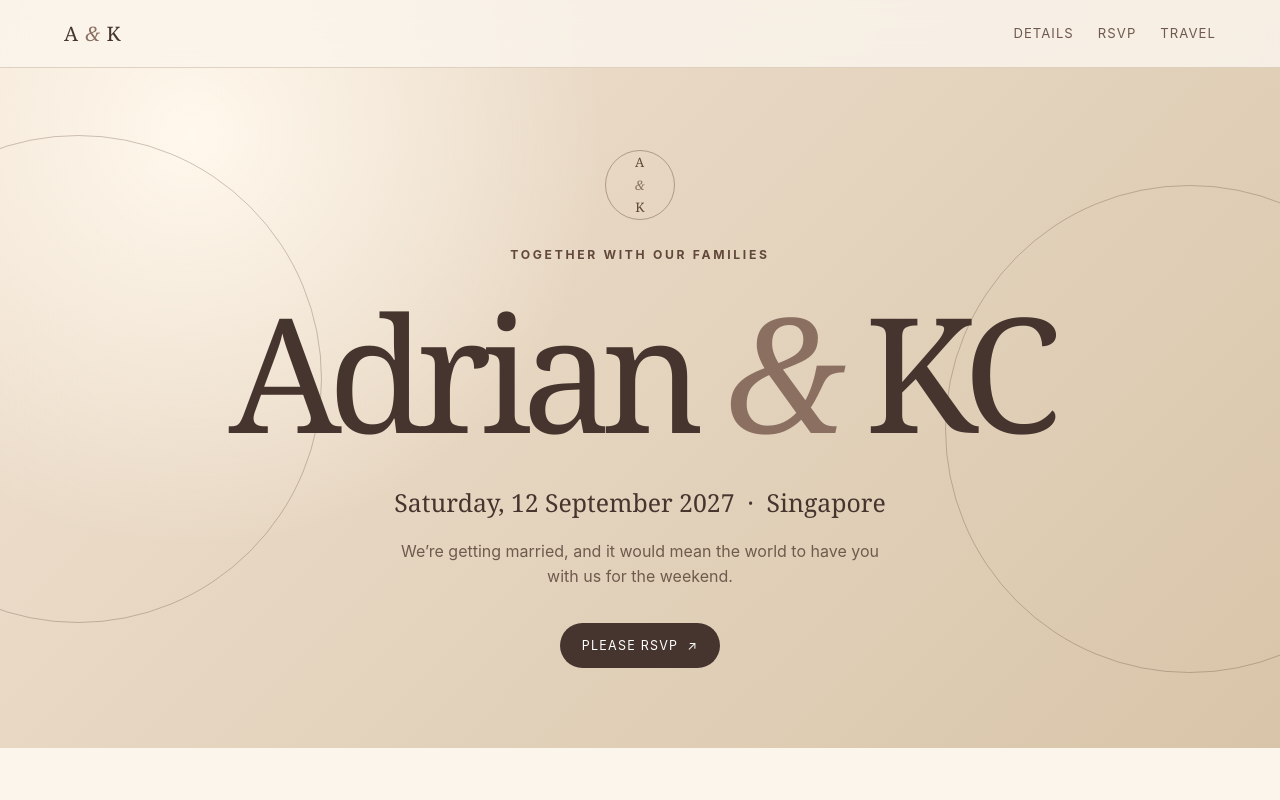
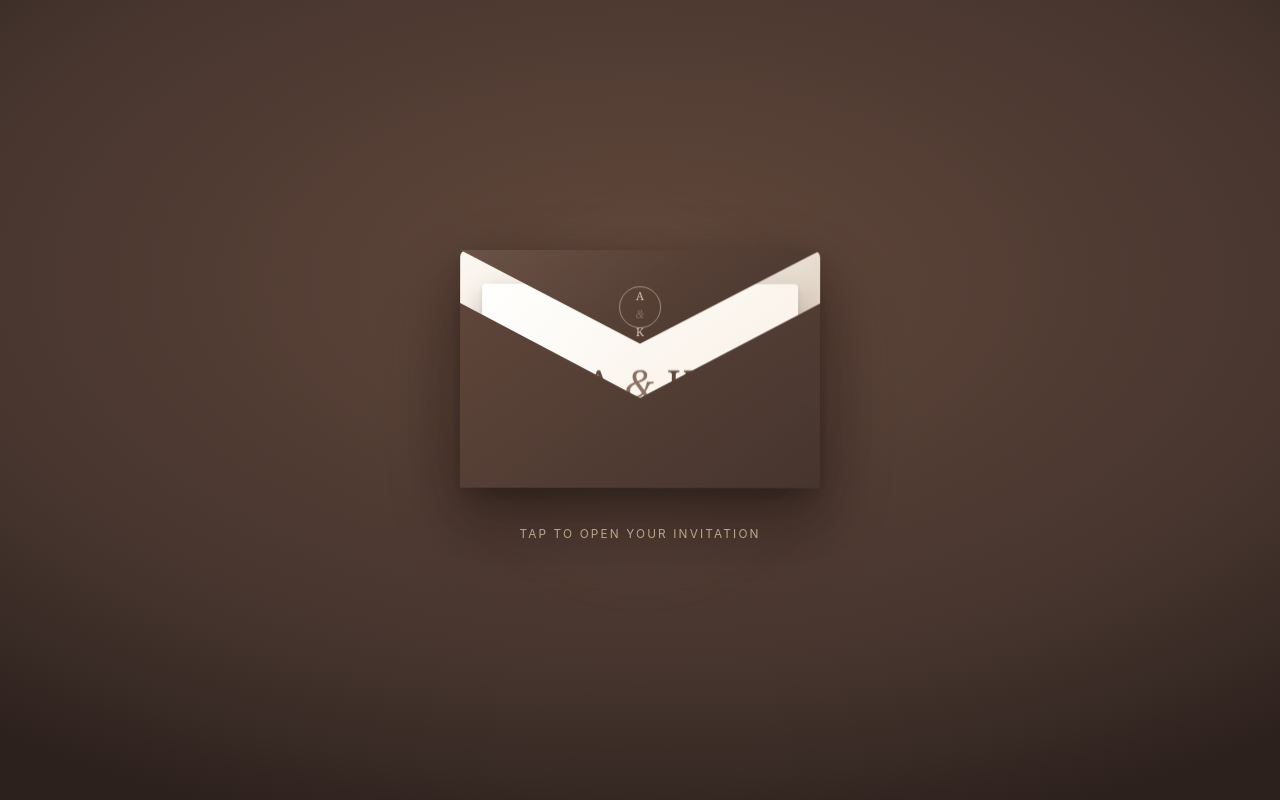
Before and after one commit to deviling124/wedding, a Next.js app: page / in a window 1280 px wide. Shown: the top 800 px of the page. Built offline with nearby package versions, Linux system fonts and the light colour scheme.

Commit message:
Add opening invitation envelope animation

```diff
--- a/app/globals.css
+++ b/app/globals.css
@@ -16,6 +16,28 @@ html { scroll-behavior: smooth; }
 body { margin: 0; color: var(--ink); background: var(--cream); font-family: var(--sans); line-height: 1.55; }
 a { color: inherit; }
 button, input, select, textarea { font: inherit; }
+.envelope-overlay { position: fixed; inset: 0; z-index: 200; display: flex; flex-direction: column; align-items: center; justify-content: center; width: 100%; padding: 24px; border: 0; color: var(--cream); background: radial-gradient(ellipse 82% 72% at 50% 35%, #62473b 0%, #46352e 68%, #2d211d 100%); cursor: pointer; perspective: 1400px; transition: opacity .45s ease 1s, visibility .45s ease 1s; }
+.envelope-overlay::before { content: ''; position: absolute; width: 440px; height: 440px; border-radius: 50%; background: radial-gradient(circle, rgba(216,197,169,.13), rgba(216,197,169,.03) 38%, transparent 70%); filter: blur(8px); pointer-events: none; }
+.envelope-overlay.opening { opacity: 0; visibility: hidden; pointer-events: none; }
+.envelope-box { position: relative; width: min(78vw, 360px); aspect-ratio: 1.52 / 1; transform-style: preserve-3d; filter: drop-shadow(0 32px 42px rgba(25,16,13,.36)); animation: envelopeFloat 5s ease-in-out infinite; }
+.envelope-back { position: absolute; inset: 0; border-radius: 7px; background: linear-gradient(145deg, #fbf5ec 0%, #eadfd3 52%, #cbb29b 100%); box-shadow: 0 24px 50px rgba(25,16,13,.28), 0 6px 15px rgba(25,16,13,.12); }
+.envelope-back::after { content: ''; position: absolute; inset: 0; border-radius: inherit; background: linear-gradient(135deg, rgba(255,255,255,.28), transparent 45%, rgba(70,53,46,.05)); }
+.envelope-card { position: absolute; left: 6%; right: 6%; top: -11%; height: 84%; display: flex; align-items: center; justify-content: center; overflow: hidden; border-radius: 4px; background: linear-gradient(145deg, #fffdf9 0%, #f7eee3 100%); box-shadow: 0 12px 28px rgba(25,16,13,.24), 0 2px 5px rgba(25,16,13,.1); transform: translateY(30%) translateZ(5px); transition: transform 1.05s cubic-bezier(.16,1,.3,1), box-shadow 1s ease; z-index: 1; }
+.envelope-card::before { content: ''; position: absolute; inset: 0; background: linear-gradient(115deg, rgba(255,255,255,.72), transparent 45%); }
+.envelope-card-mark { position: relative; z-index: 1; color: var(--deep-sage); font-family: var(--serif); font-size: clamp(1.7rem, 7vw, 2.4rem); letter-spacing: .04em; }
+.envelope-card-mark i, .envelope-seal i { color: var(--coral); font-style: italic; }
+.envelope-pocket, .envelope-flap { position: absolute; left: 0; right: 0; background: linear-gradient(145deg, #62473b 0%, #46352e 100%); }
+.envelope-pocket { bottom: -1px; height: 100%; clip-path: polygon(0 100%, 100% 100%, 100% 22%, 50% 62%, 0 22%); z-index: 2; box-shadow: inset 0 1px 0 rgba(255,255,255,.08); }
+.envelope-flap { top: 0; height: 58%; display: flex; align-items: flex-start; justify-content: center; padding-top: 10%; clip-path: polygon(0 0, 100% 0, 50% 68%); transform-origin: top center; transform: rotateX(0deg) translateZ(10px); backface-visibility: hidden; transition: transform 1.05s cubic-bezier(.16,1,.3,1); z-index: 3; }
+.envelope-flap::after { content: ''; position: absolute; inset: 0; background: linear-gradient(135deg, rgba(255,255,255,.06), transparent 50%); }
+.envelope-seal { position: relative; z-index: 1; display: grid; place-items: center; width: 42px; height: 42px; border: 1px solid rgba(216,197,169,.58); border-radius: 50%; color: var(--cream); font-family: var(--serif); font-size: .72rem; letter-spacing: .04em; }
+.envelope-prompt { position: relative; z-index: 10; margin-top: 36px; color: rgba(216,197,169,.8); font-size: .74rem; letter-spacing: .18em; text-align: center; text-transform: uppercase; animation: promptPulse 2.6s ease-in-out infinite; }
+.envelope-overlay.opening .envelope-flap { transform: rotateX(-180deg) translateZ(10px); }
+.envelope-overlay.opening .envelope-card { transform: translateY(-18%) translateZ(5px); box-shadow: 0 22px 42px rgba(25,16,13,.3); }
+.envelope-overlay.opening .envelope-box { animation: none; }
+@keyframes envelopeFloat { 0%, 100% { transform: translateY(0) rotateZ(0deg); } 50% { transform: translateY(-6px) rotateZ(.15deg); } }
+@keyframes promptPulse { 0%, 100% { opacity: .48; transform: translateY(0); } 50% { opacity: 1; transform: translateY(-2px); } }
+.envelope-overlay:focus-visible { outline: 3px solid var(--cream); outline-offset: -8px; }
 .nav { position: fixed; z-index: 10; inset: 0 0 auto; display: flex; justify-content: space-between; align-items: center; padding: 18px 5vw; background: rgba(251,245,236,.84); backdrop-filter: blur(12px); border-bottom: 1px solid rgba(209,189,168,.65); }
 .brand { font-family: var(--serif); font-size: 1.25rem; letter-spacing: .04em; text-decoration: none; }
 .nav-links { display: flex; gap: 24px; font-size: .82rem; letter-spacing: .08em; text-transform: uppercase; color: var(--muted); }
@@ -124,6 +146,9 @@ footer p { opacity: .7; margin: 12px 0 0; }
   .admin-header { display: block; }
 }
 @media (prefers-reduced-motion: reduce) {
+  .envelope-overlay { transition: none; }
+  .envelope-box, .envelope-prompt { animation: none; }
+  .envelope-card, .envelope-flap { transition: none; }
   .hero-seal, .hero .eyebrow, .hero h1, .hero-date, .hero-note, .hero .button { animation: none; opacity: 1; }
   .reveal { transition: none; opacity: 1; transform: none; }
   .travel-card { transition: none; }
--- a/app/page.tsx
+++ b/app/page.tsx
@@ -28,6 +28,8 @@ export default function HomePage() {
   const [form, setForm] = useState(initialState);
   const [status, setStatus] = useState<"idle" | "submitting" | "success" | "error">("idle");
   const [message, setMessage] = useState("");
+  const [showEnvelope, setShowEnvelope] = useState(true);
+  const [envelopeOpening, setEnvelopeOpening] = useState(false);
 
   useEffect(() => {
     const reveals = document.querySelectorAll<HTMLElement>(".reveal");
@@ -47,7 +49,25 @@ export default function HomePage() {
     return () => observer.disconnect();
   }, []);
 
+  useEffect(() => {
+    const previousOverflow = document.body.style.overflow;
+    if (showEnvelope) document.body.style.overflow = "hidden";
+    return () => {
+      document.body.style.overflow = previousOverflow;
+    };
+  }, [showEnvelope]);
+
   const update = (key: keyof FormState, value: string) => setForm((current) => ({ ...current, [key]: value }));
+
+  function openInvitation() {
+    if (envelopeOpening) return;
+    if (window.matchMedia("(prefers-reduced-motion: reduce)").matches) {
+      setShowEnvelope(false);
+      return;
+    }
+    setEnvelopeOpening(true);
+    window.setTimeout(() => setShowEnvelope(false), 1500);
+  }
 
   async function submit(event: FormEvent<HTMLFormElement>) {
     event.preventDefault();
@@ -71,6 +91,17 @@ export default function HomePage() {
 
   return (
     <>
+      {showEnvelope && (
+        <button className={`envelope-overlay${envelopeOpening ? " opening" : ""}`} type="button" onClick={openInvitation} aria-label="Open invitation">
+          <span className="envelope-box" aria-hidden="true">
+            <span className="envelope-back" />
+            <span className="envelope-card"><span className="envelope-card-mark">A <i>&amp;</i> K</span></span>
+            <span className="envelope-pocket" />
+            <span className="envelope-flap"><span className="envelope-seal">A <i>&amp;</i> K</span></span>
+          </span>
+          <span className="envelope-prompt">Tap to open your invitation</span>
+        </button>
+      )}
       <nav className="nav" aria-label="Main navigation">
         <a className="brand" href="#top">A <span className="amp">&amp;</span> K</a>
         <div className="nav-links"><a href="#details">Details</a><a href="#rsvp">RSVP</a><a href="#travel">Travel</a></div>
```
